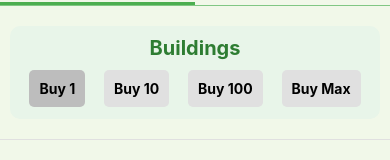
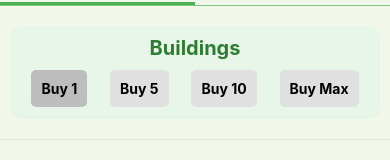
Before and after one commit to tot0p/hackathon-ia-25, a React Native app: screen / in a window 390 px wide. Shown: the part 647-807 px from the top of the page. Built offline with nearby package versions, Linux system fonts and the light colour scheme.

Commit message:
v2 of button buy

```diff
--- a/src/components/Buildings.jsx
+++ b/src/components/Buildings.jsx
@@ -18,8 +18,8 @@ const buildingEcoFactMap = {
 
 const BUY_MODES = {
   ONE: { value: 1, label: "Buy 1" },
+  FIVE: { value: 5, label: "Buy 5" },
   TEN: { value: 10, label: "Buy 10" },
-  HUNDRED: { value: 100, label: "Buy 100" },
   MAX: { value: "max", label: "Buy Max" },
 };
 
```
